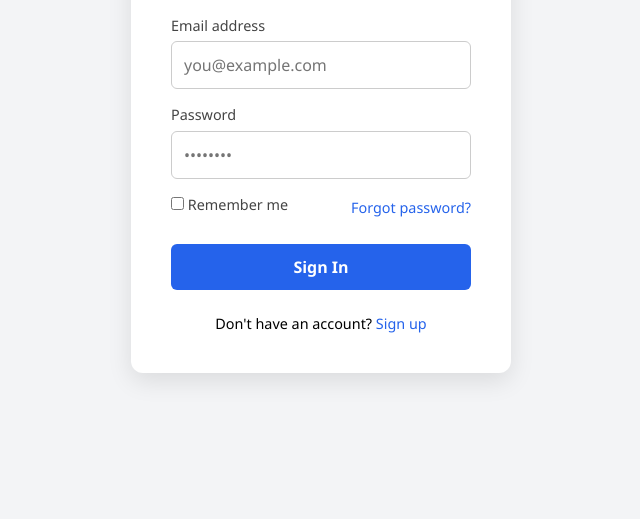
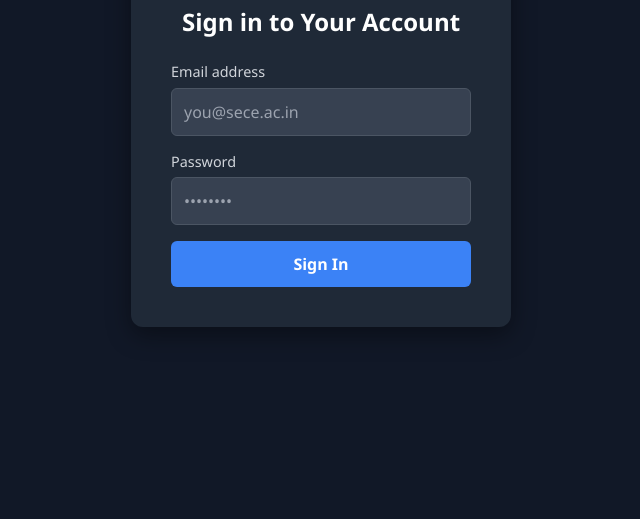
Before and after one commit to dannsidd/sece.ac.in, a plain HTML site: page index.html in a window 1280 px wide. Shown: the part 281-800 px from the top of the page, without its empty margins (319-959 px from the left). Drawn offline with Linux system fonts and the light colour scheme.

Commit message:
Update index.html

```diff
--- a/index.html
+++ b/index.html
@@ -13,7 +13,7 @@
     }
 
     body {
-      background: #f3f4f6;
+      background: #111827; /* Dark background */
       display: flex;
       align-items: center;
       justify-content: center;
@@ -27,11 +27,12 @@
     }
 
     .login-box {
-      background: white;
+      background: #1f2937; /* Darker container */
       padding: 2.5rem;
       border-radius: 12px;
-      box-shadow: 0 8px 24px rgba(0,0,0,0.1);
+      box-shadow: 0 8px 24px rgba(0,0,0,0.4);
       text-align: center;
+      color: #f3f4f6;
     }
 
     .logo {
@@ -42,7 +43,7 @@
     h2 {
       margin-bottom: 1.5rem;
       font-weight: 600;
-      color: #333;
+      color: #ffffff;
     }
 
     .login-form {
@@ -53,7 +54,7 @@
       display: block;
       margin-bottom: 0.4rem;
       font-size: 0.9rem;
-      color: #444;
+      color: #d1d5db;
     }
 
     .login-form input[type="email"],
@@ -61,9 +62,15 @@
       width: 100%;
       padding: 0.75rem;
       margin-bottom: 1rem;
-      border: 1px solid #ccc;
+      border: 1px solid #4b5563;
       border-radius: 6px;
       font-size: 1rem;
+      background-color: #374151;
+      color: #f9fafb;
+    }
+
+    .login-form input::placeholder {
+      color: #9ca3af;
     }
 
     .form-options {
@@ -72,10 +79,11 @@
       align-items: center;
       margin-bottom: 1.5rem;
       font-size: 0.9rem;
+      color: #d1d5db;
     }
 
     .forgot-link {
-      color: #2563eb;
+      color: #60a5fa;
       text-decoration: none;
     }
 
@@ -86,7 +94,7 @@
     .login-btn {
       width: 100%;
       padding: 0.75rem;
-      background-color: #2563eb;
+      background-color: #3b82f6;
       color: white;
       border: none;
       border-radius: 6px;
@@ -97,16 +105,17 @@
     }
 
     .login-btn:hover {
-      background-color: #1d4ed8;
+      background-color: #2563eb;
     }
 
     .signup-text {
       margin-top: 1.5rem;
       font-size: 0.9rem;
+      color: #d1d5db;
     }
 
     .signup-text a {
-      color: #2563eb;
+      color: #60a5fa;
       text-decoration: none;
     }
 
@@ -134,20 +143,17 @@
 
       <form action="/login" method="POST" class="login-form">
         <label for="email">Email address</label>
-        <input type="email" id="email" name="email" required placeholder="you@example.com" />
+        <input type="email" id="email" name="email" required placeholder="you@sece.ac.in" />
 
         <label for="password">Password</label>
         <input type="password" id="password" name="password" required placeholder="••••••••" />
 
-        <div class="form-options">
-          <label><input type="checkbox" name="remember" /> Remember me</label>
-          <a href="/forgot-password" class="forgot-link">Forgot password?</a>
-        </div>
+
 
         <button type="submit" class="login-btn">Sign In</button>
       </form>
 
-      <p class="signup-text">Don't have an account? <a href="/signup">Sign up</a></p>
+
     </div>
   </div>
 </body>
```
